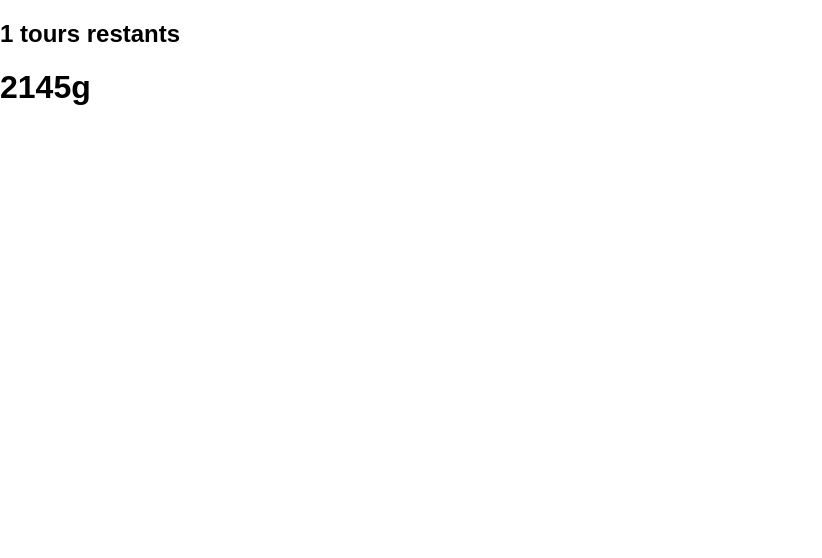
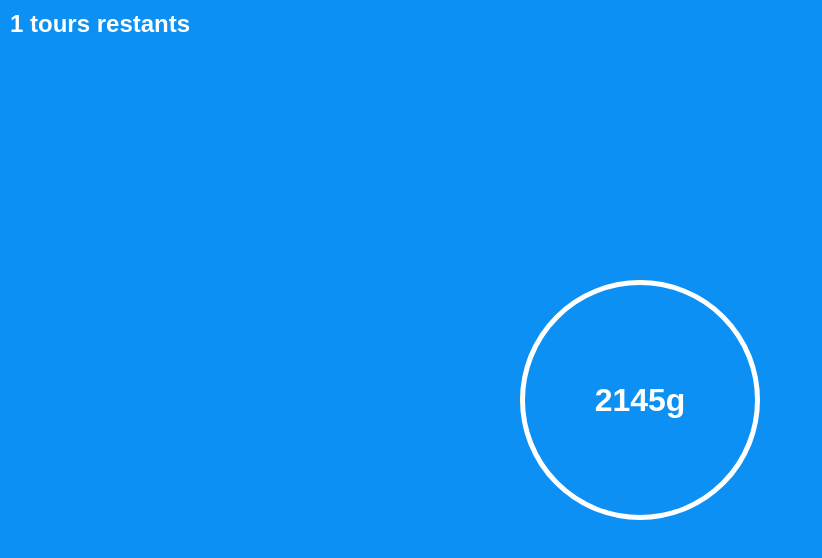
Before and after one commit to Adi-df/le-jeu-du-poids, a Next.js app: page /play/round in a window 1280 px wide. Shown: the top 558 px of the page, without its empty margins (0-822 px from the left). Built offline with nearby package versions, Linux system fonts and the light colour scheme.

Commit message:
Style round page

```diff
--- a/pages/play/round.tsx
+++ b/pages/play/round.tsx
@@ -1,6 +1,7 @@
 import type { NextPage } from "next"
 import { useEffect } from "react"
 import { useStore } from "../../store/store"
+import styles from "../../styles/Round.module.css"
 
 const MIN_WEIGHT = 100;
 const MAX_WEIGHT = 4000;
@@ -10,9 +11,9 @@ const Round: NextPage = () => {
 
   useEffect(() => setTargetWeight(Math.floor(Math.random() * (MAX_WEIGHT - MIN_WEIGHT) + MIN_WEIGHT)), [])
 
-  return <div>
-    <h2>{leftRounds} tours restants</h2>
-    <h1>{targetWeight}g</h1>
+  return <div className={styles.rounds}>
+    <h2 className={styles.stay}>{leftRounds} tours restants</h2>
+    <h1 className={styles.weight}>{targetWeight}g</h1>
   </div>
 }
 
--- /dev/null
+++ b/styles/Round.module.css
@@ -0,0 +1,34 @@
+.rounds {
+  display: flex;
+  justify-content: center;
+  align-items: center;
+
+  width: 100%;
+  height: 100vh;
+
+  background-color: #0c90f4;
+  color: white;
+}
+.rounds .stay {
+  position: absolute;
+  top: 10px;
+  left: 10px;
+
+  margin: 0;
+}
+.rounds .weight {
+  display: flex;
+  justify-content: center;
+  align-items: center;
+
+  border: white 5px solid;
+  border-radius: 50%;
+  background-color: #0c90f4;
+  color: white;
+
+  width: 30vmin;
+  height: 30vmin;
+
+  background-color: #0c90f4;
+  color: white;
+}
```
